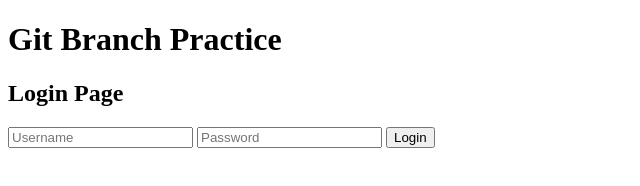
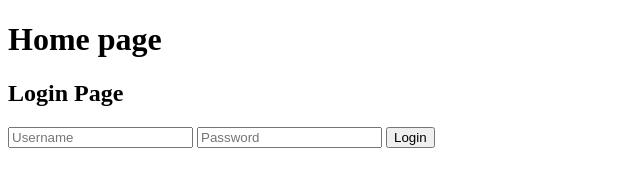
Before and after one commit to 1905Pras/practice, a plain HTML site: page index.html in a window 1280 px wide. Shown: the whole page, without its empty margins (0-640 px from the left). Drawn offline with Linux system fonts and the light colour scheme.

Commit message:
Home page

```diff
--- a/index.html
+++ b/index.html
@@ -4,7 +4,7 @@
     <title>Git Practice</title>
 </head>
 <body>
-    <h1>Git Branch Practice</h1>
+    <h1>Home page</h1>
 
     <h2>Login Page</h2>
 
```
